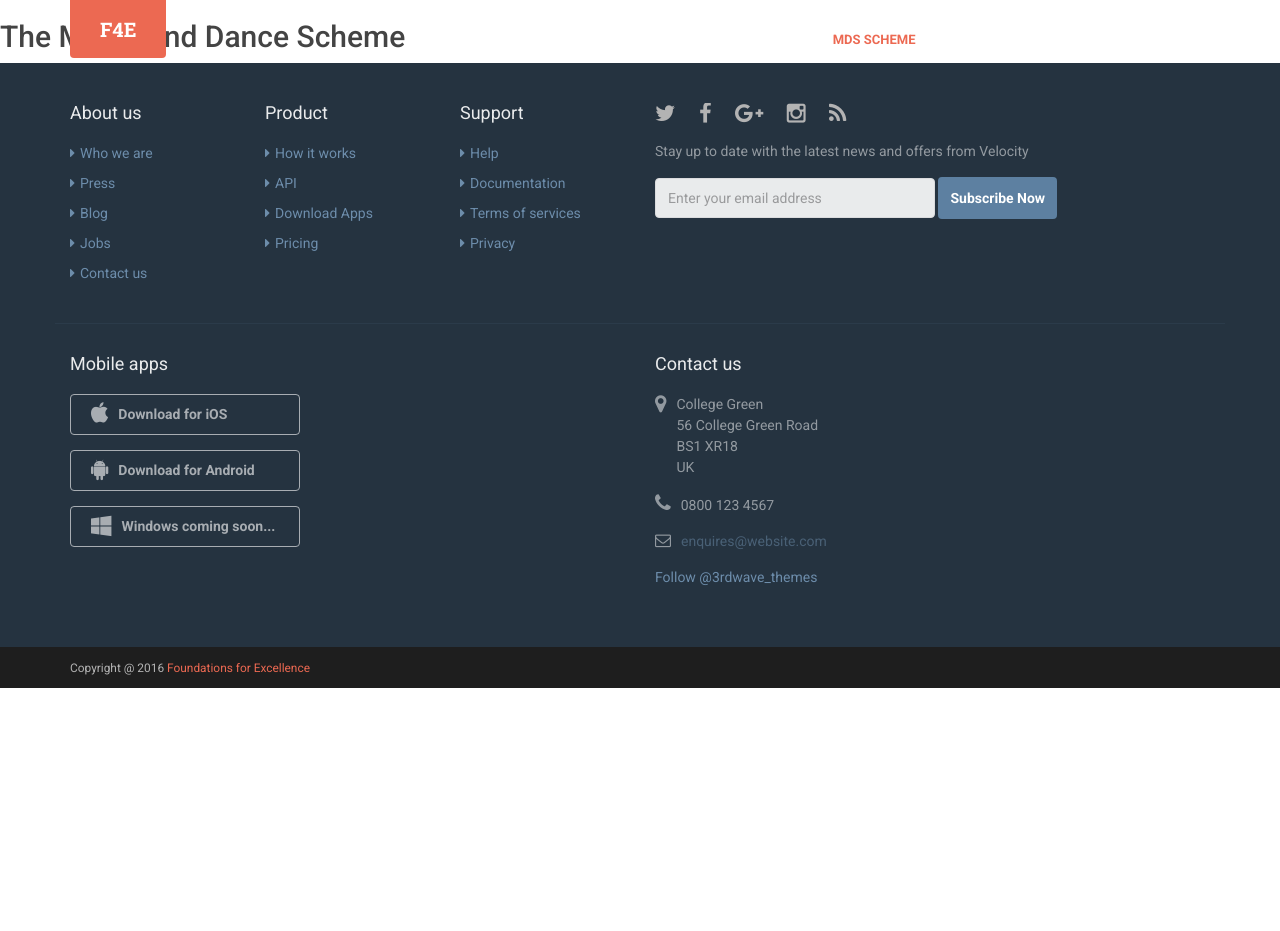
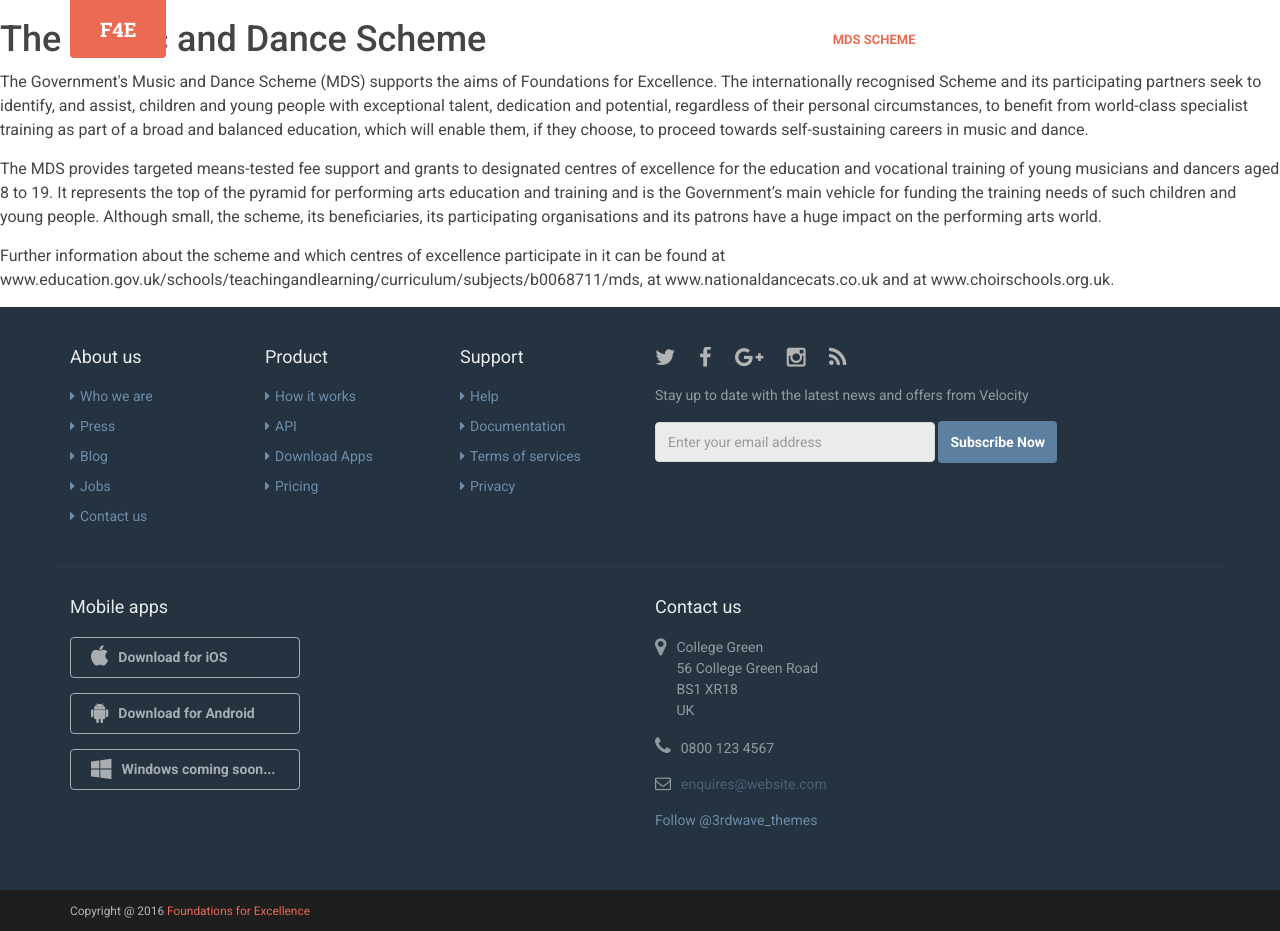
Before and after one commit to SWBalderson/FoundationsForExcellence, a Jekyll site: the page built from mds.html, in a window 1280 px wide and 931 px high. Built offline with Jekyll 4.4.1, drawn with Linux system fonts in a browser that asks for light colours; comment, search, counter and statistics services are not loaded.

Commit message:
content updates

```diff
--- a/about.html
+++ b/about.html
@@ -12,7 +12,7 @@ permalink: about/
     <div class="story-container container text-center">
         <div class="story-container-inner" >
             <div class="about">
-                <p>Tell users the story behind the product. Sed ut perspiciatis unde omnis iste natus error sit voluptatem accusantium doloremque laudantium, totam rem aperiam, eaque ipsa quae ab illo inventore veritatis et quasi architecto beatae vitae dicta sunt explicabo. Nemo enim ipsam voluptatem quia voluptas sit aspernatur aut odit aut fugit</p>
+                <p>Foundations for Excellence began as a Department for Children, Schools and Families' Music and Dance Scheme conference in February 2009 at Dartington Hall. The energy that was evident at this event made it clear to the programme committee that this work needed to be developed and distributed further; to provide a resource to as many practitioners and young musicians and dancers to have access to the latest research, ideas, examples and good practice as possible.</p>
                 <p>Lorem ipsum dolor sit amet, consectetuer adipiscing elit. Aenean commodo ligula eget dolor. Aenean massa. Cum sociis natoque penatibus et magnis dis parturient montes, nascetur ridiculus mus. Donec quam felis, ultricies nec, pellentesque eu, <a href="#">pretium quis</a>, sem. Nulla consequat massa quis enim. Donec pede justo, fringilla vel, aliquet nec, vulputate eget, arcu. In enim justo, rhoncus ut, imperdiet a, venenatis vitae, justo. Nullam dictum felis eu pede mollis pretium.</p>
                 <blockquote class="belife">Foundations for Excellence exists to share research, resources and best practice for the support and development of talented young musicians, singers and dancers. This is currently achieved through the online resource hub, the commission of new information sheets on a variety of specific topics and the biennial conference.</blockquote>
             </div><!--//about-->
--- a/mds.html
+++ b/mds.html
@@ -2,5 +2,25 @@
 layout: default
 permalink: mds/
 ---
+<div id-"container">
 
-<h2>The Music and Dance Scheme</h2>
+<h1>The Music and Dance Scheme</h1>
+
+
+<p>The Government's Music and Dance Scheme (MDS) supports the aims of Foundations for Excellence.
+  The internationally recognised Scheme and its participating partners seek to identify, and assist,
+  children and young people with exceptional talent, dedication and potential, regardless of their personal
+  circumstances, to benefit from world-class specialist training as part of a broad and balanced education,
+  which will enable them, if they choose, to proceed towards self-sustaining careers in music and dance.</p>
+
+<p>The MDS provides targeted means-tested fee support and grants to designated centres of excellence for the education
+  and vocational training of young musicians and dancers aged 8 to 19.  It represents the top of the pyramid for
+  performing arts education and training and is the Government’s main vehicle for funding the training needs of
+  such children and young people.  Although small, the scheme, its beneficiaries, its participating organisations and
+  its patrons have a huge impact on the performing arts world.</p>
+
+<p>Further information about the scheme and which centres of excellence participate in it can be found at
+  www.education.gov.uk/schools/teachingandlearning/curriculum/subjects/b0068711/mds, at www.nationaldancecats.co.uk
+  and at www.choirschools.org.uk.</p>
+
+</div>
```
